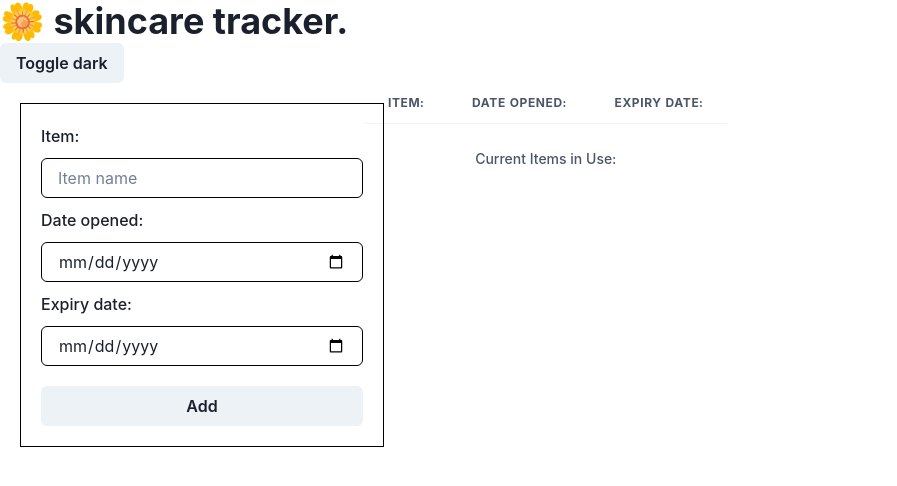
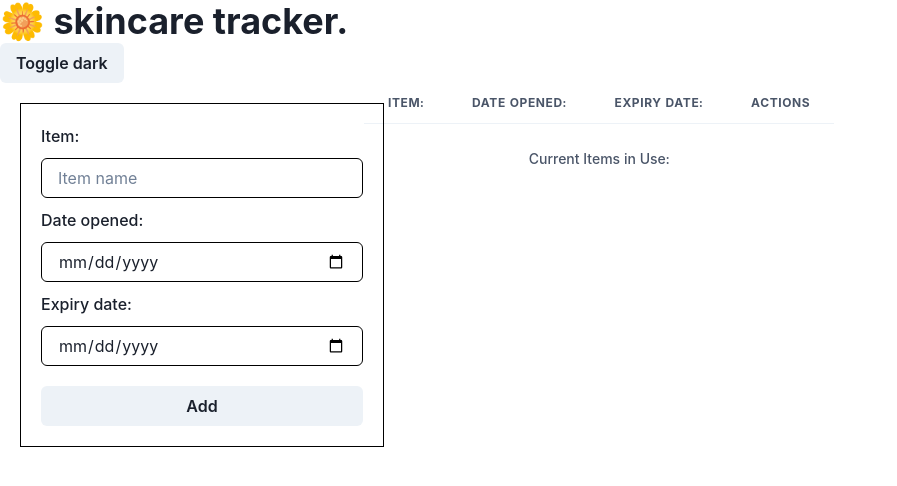
Before and after one commit to vvynz/skincare-tracker, a React (Create React App) app: page / in a window 1280 px wide. Shown: the top 486 px of the page, without its empty margins (0-897 px from the left). Built offline with nearby package versions, Linux system fonts and the light colour scheme.

Commit message:
Create an Actions column

```diff
--- a/src/Components/ProductForm.jsx
+++ b/src/Components/ProductForm.jsx
@@ -64,6 +64,13 @@ export default function ProductForm() {
     // set the new items array to state
     setItems(newItems);
     setSubmitted(true);
+
+    //// ONLY ITEMNAME WILL CLEAR
+    // setFormData({
+    //   itemName: "",
+    //   dateOpened: "",
+    //   expiryDate: ""
+    // })
   };
 
   const setFormChange = (e) => {
@@ -133,6 +140,7 @@ export default function ProductForm() {
               <Th>Item:</Th>
               <Th>Date Opened:</Th>
               <Th>Expiry Date:</Th>
+              <Th>Actions</Th>
             </Tr>
           </Thead>
           <Tbody>
```
